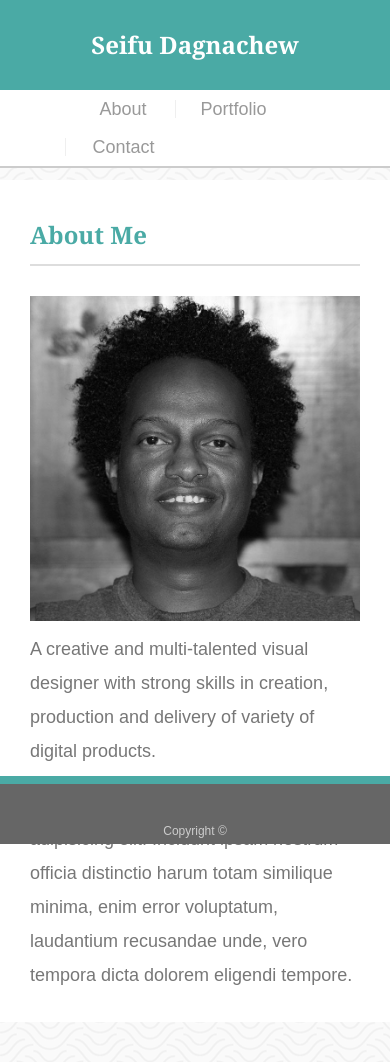
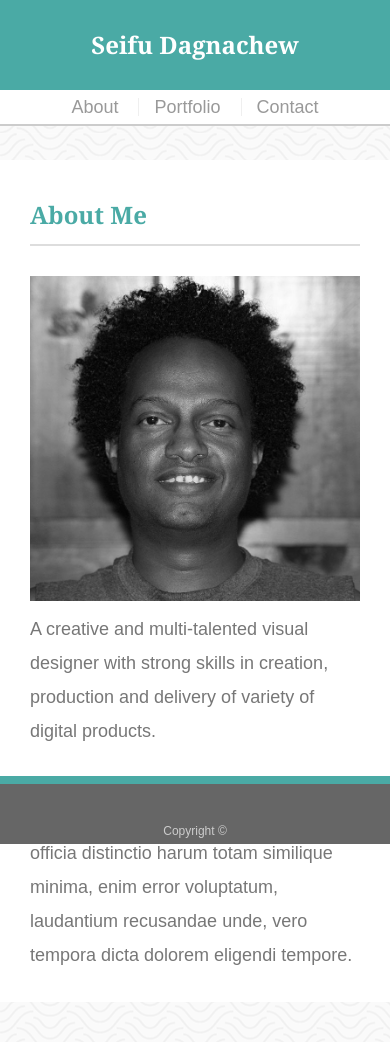
Before and after one commit to dagnachew/responsive-portfolio, a PHP site: page / in a window 390 px wide. Run offline with PHP 8.4, Linux system fonts and the light colour scheme; some libraries are stand-ins or nearby versions.

Commit message:
nav padding for smaller screens tweak test

```diff
--- a/assets/css/style.css
+++ b/assets/css/style.css
@@ -35,10 +35,6 @@ h2 {
   border-bottom: 2px solid #dddddd;
 }
 
-/* h2,
-h3 {
-  font-size: 22px;
-} */
 
 .container {
   width: 100%;
@@ -236,7 +232,7 @@ input[type=submit]:hover {
   }
 
   nav {
-    margin-right: 10px;
+    margin-right: 30px;
   }
 
 }
@@ -247,20 +243,16 @@ input[type=submit]:hover {
   }
 
   nav {
+    text-align:center;
     float: none;
     margin-top: 0;
-    width: 69%;
-    margin: 0 auto;
   }
 
+  nav a {
+    /* font-size: 16px; */
+    display: inline-block;
+    line-height: 18px;
 
-  nav a {
-    text-align: center;
-    width: 100px;
-    margin-left: 5px;
-    margin-top: 10px;
-    margin-bottom: 10px;
-    line-height: 18px;
   }
 
   #mainHeader {
@@ -279,6 +271,7 @@ input[type=submit]:hover {
   .container {
     margin: 0 auto;
   }
+
   .imgContainer {
     width: 100%;
     float: none;
@@ -293,6 +286,6 @@ input[type=submit]:hover {
   }
 
   .wrapper {
-    margin-top: 50px;
+    margin-top: 30px;
   }
 }
```
